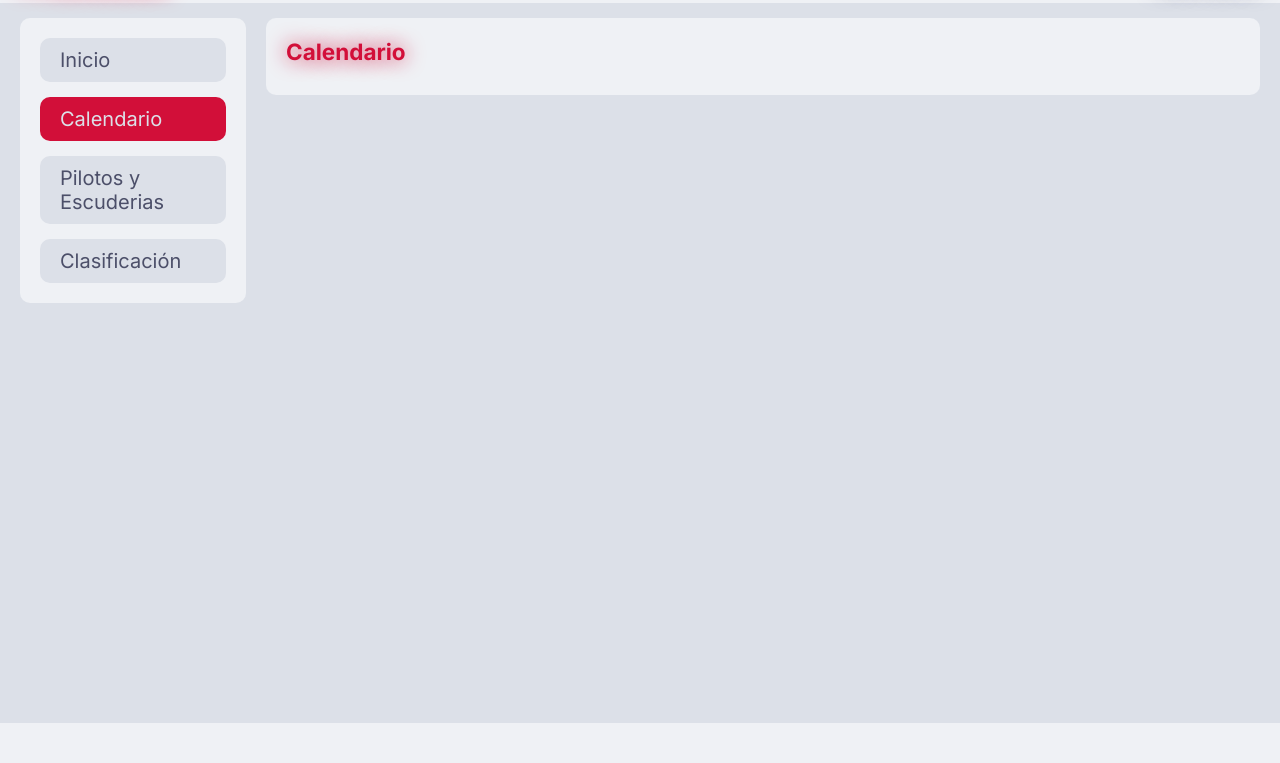
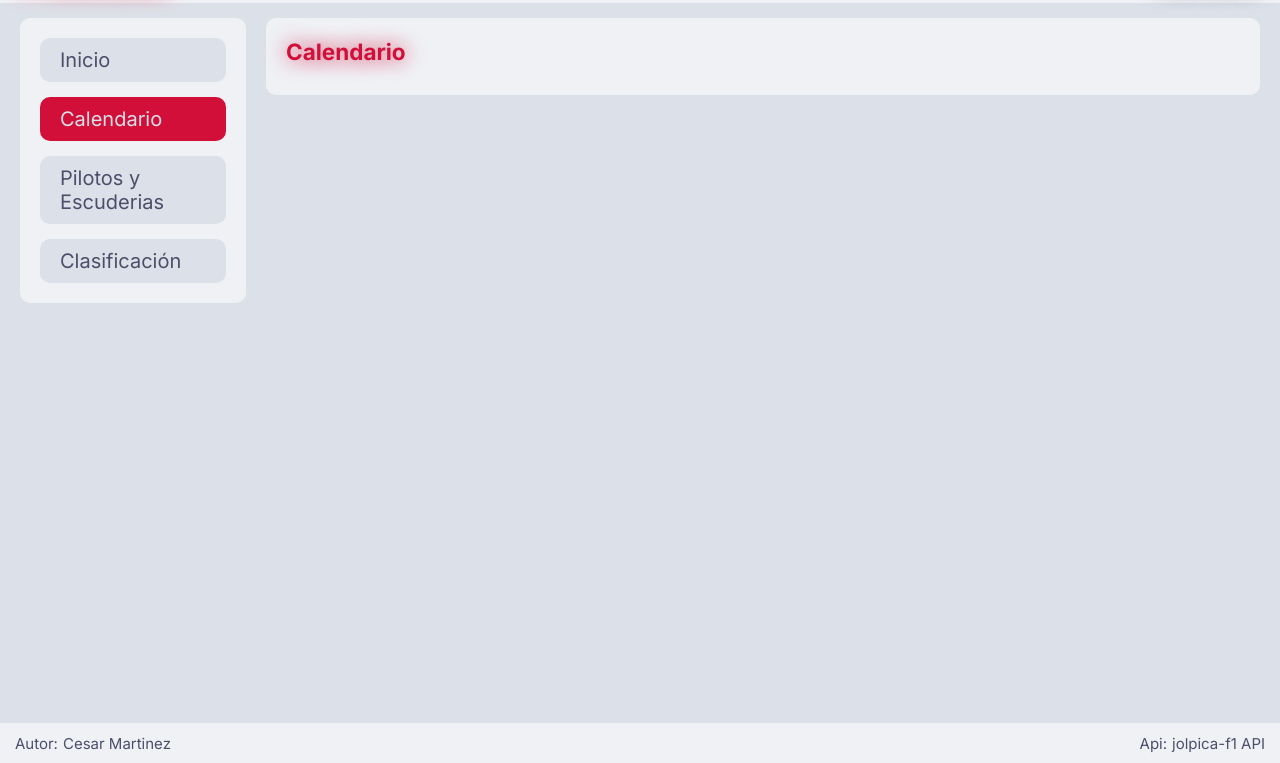
Before and after one commit to Cesar-Mtzz/Proyecto-Api, a plain HTML site: page html/calendario.html in a window 1280 px wide. Shown: the part 37-800 px from the top of the page. Drawn offline with Linux system fonts and the light colour scheme; no server answers.

Commit message:
Update calendario.html with footer details
Added author and API information to the footer.

```diff
--- a/html/calendario.html
+++ b/html/calendario.html
@@ -41,6 +41,12 @@
         </main>
 
         <footer>
+            <p>
+                Autor:  <a href="https://github.com/Cesar-Mtzz/">Cesar Martinez</a>
+            </p>
+            <p>
+                Api: <a href="https://api.jolpi.ca/docs/">jolpica-f1 API</a>
+            </p>
         </footer>
 
     </body>
```
